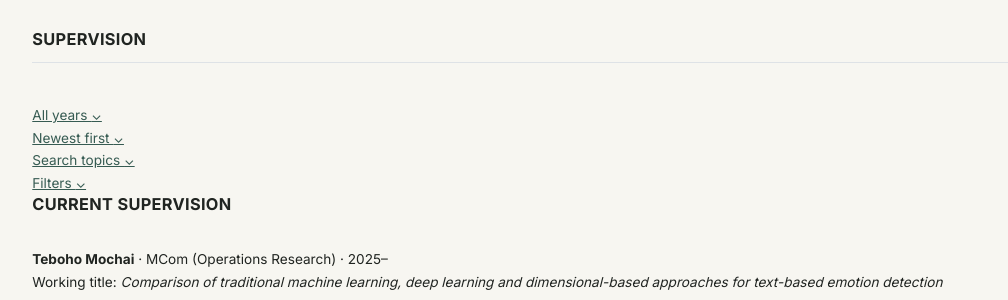
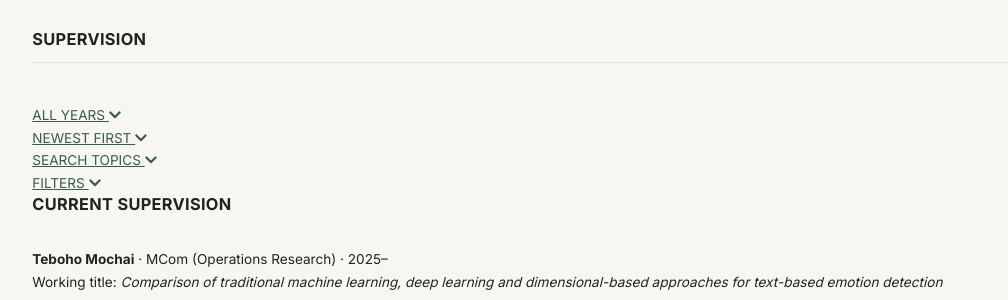
Before and after one commit to kurtmarais/kurtmarais.github.io, a Jekyll site: the page built from supervision.md, in a window 1280 px wide and 900 px high. Shown: the part 146-446 px from the top of the window, without its empty margins (88-1096 px from the left). Built offline with Jekyll 4.4.1, drawn with Linux system fonts in a browser that asks for light colours.

Commit message:
Update supervision.html

```diff
--- a/_layouts/supervision.html
+++ b/_layouts/supervision.html
@@ -20,7 +20,8 @@ layout: default
               <a href="#"
                  class="supervision-filter-link"
                  data-filter-toggle="year">
-                All years <span class="filter-chevron">⌄</span>
+                ALL YEARS
+                <i class="fas fa-chevron-down filter-chevron" aria-hidden="true"></i>
               </a>
 
               <div
@@ -28,7 +29,7 @@ layout: default
                 data-filter-options="year"
                 hidden
               >
-                <a href="#" data-year="all">All years</a>
+                <a href="#" data-year="all">ALL YEARS</a>
 
                 <div class="supervision-year-options">
                   <!-- Years will be inserted by JavaScript -->
@@ -43,7 +44,8 @@ layout: default
               <a href="#"
                  class="supervision-filter-link"
                  data-filter-toggle="sort">
-                Newest first <span class="filter-chevron">⌄</span>
+                NEWEST FIRST
+                <i class="fas fa-chevron-down filter-chevron" aria-hidden="true"></i>
               </a>
 
               <div
@@ -51,8 +53,13 @@ layout: default
                 data-filter-options="sort"
                 hidden
               >
-                <a href="#" data-sort="newest">Newest first</a>
-                <a href="#" data-sort="oldest">Oldest first</a>
+                <a href="#" data-sort="newest">
+                  NEWEST FIRST
+                </a>
+
+                <a href="#" data-sort="oldest">
+                  OLDEST FIRST
+                </a>
               </div>
 
             </div>
@@ -63,7 +70,8 @@ layout: default
               <a href="#"
                  class="supervision-filter-link"
                  data-filter-toggle="topic">
-                Search topics <span class="filter-chevron">⌄</span>
+                SEARCH TOPICS
+                <i class="fas fa-chevron-down filter-chevron" aria-hidden="true"></i>
               </a>
 
               <div
@@ -74,7 +82,7 @@ layout: default
                 <input
                   type="search"
                   class="supervision-topic-search"
-                  placeholder="Search topics..."
+                  placeholder="SEARCH TOPICS..."
                   aria-label="Search supervision topics"
                 >
               </div>
@@ -95,7 +103,8 @@ layout: default
             class="mobile-filters-toggle"
             data-mobile-filters-toggle
           >
-            Filters <span class="mobile-filters-arrow">⌄</span>
+            FILTERS
+            <i class="fas fa-chevron-down mobile-filters-arrow" aria-hidden="true"></i>
           </a>
 
 
@@ -112,7 +121,8 @@ layout: default
                 class="mobile-supervision-filter-link"
                 data-mobile-filter-toggle="year"
               >
-                Years <span class="filter-chevron">⌄</span>
+                YEARS
+                <i class="fas fa-chevron-down filter-chevron" aria-hidden="true"></i>
               </a>
 
               <div
@@ -120,7 +130,7 @@ layout: default
                 data-mobile-filter-options="year"
                 hidden
               >
-                <a href="#" data-mobile-year="all">All years</a>
+                <a href="#" data-mobile-year="all">ALL YEARS</a>
 
                 <div class="mobile-supervision-year-options">
                   <!-- Years will be inserted by JavaScript -->
@@ -137,7 +147,8 @@ layout: default
                 class="mobile-supervision-filter-link"
                 data-mobile-filter-toggle="sort"
               >
-                Sort <span class="filter-chevron">⌄</span>
+                SORT
+                <i class="fas fa-chevron-down filter-chevron" aria-hidden="true"></i>
               </a>
 
               <div
@@ -146,11 +157,11 @@ layout: default
                 hidden
               >
                 <a href="#" data-mobile-sort="newest">
-                  Newest first
+                  NEWEST FIRST
                 </a>
 
                 <a href="#" data-mobile-sort="oldest">
-                  Oldest first
+                  OLDEST FIRST
                 </a>
               </div>
 
@@ -164,7 +175,8 @@ layout: default
                 class="mobile-supervision-filter-link"
                 data-mobile-filter-toggle="topic"
               >
-                Topics <span class="filter-chevron">⌄</span>
+                TOPICS
+                <i class="fas fa-chevron-down filter-chevron" aria-hidden="true"></i>
               </a>
 
               <div
@@ -175,7 +187,7 @@ layout: default
                 <input
                   type="search"
                   class="supervision-topic-search"
-                  placeholder="Search topics..."
+                  placeholder="SEARCH TOPICS..."
                   aria-label="Search supervision topics"
                 >
               </div>
```
